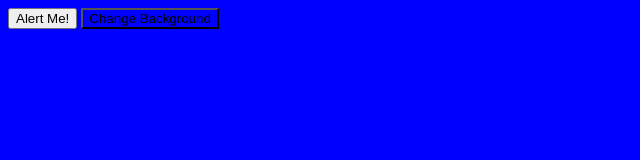
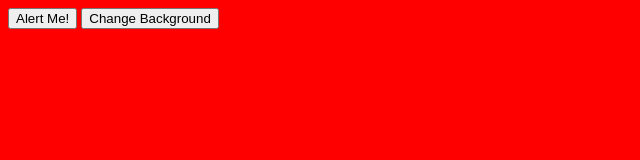
Before and after one commit to Paul-Daniell/practice, a plain HTML site: page use-eventhandlers-defer/index.html in a window 1280 px wide. Shown: the whole page, without its empty margins (0-640 px from the left). Drawn offline with Linux system fonts and the light colour scheme.

Commit message:
aangepast

```diff
--- a/use-eventhandlers-defer/index.html
+++ b/use-eventhandlers-defer/index.html
@@ -10,7 +10,7 @@
   </head>
   <body id="body" class="blue-background">
     <button id="mybutton" type="button" class="btn-alert">Alert Me!</button>
-    <button class="blue-background" id="change-background-button" type="button">
+    <button class="changebg" id="change-background-button" type="button">
       Change Background
     </button>
   </body>
--- a/use-eventhandlers-defer/script.js
+++ b/use-eventhandlers-defer/script.js
@@ -2,13 +2,16 @@ mybutton.addEventListener("click", function () {
   alert("change the blue to red background werkt niet!!!");
 });
 
-const changeClassBlueBackground = function () {
+const toggleColor = function () {
   const bodyElement = document.body;
-  bodyElement.classList.add("red-background");
+  bodyElement.classList.toggle("red-background");
 };
 const attachEventToChangeColorButton = function () {
   const changeColorButton = document.getElementById("change-background-button");
   changeColorButton.addEventListener("click", function () {
-    changeClassBlueBackground();
+    toggleColor();
   });
 };
+
+toggleColor();
+attachEventToChangeColorButton();
```
